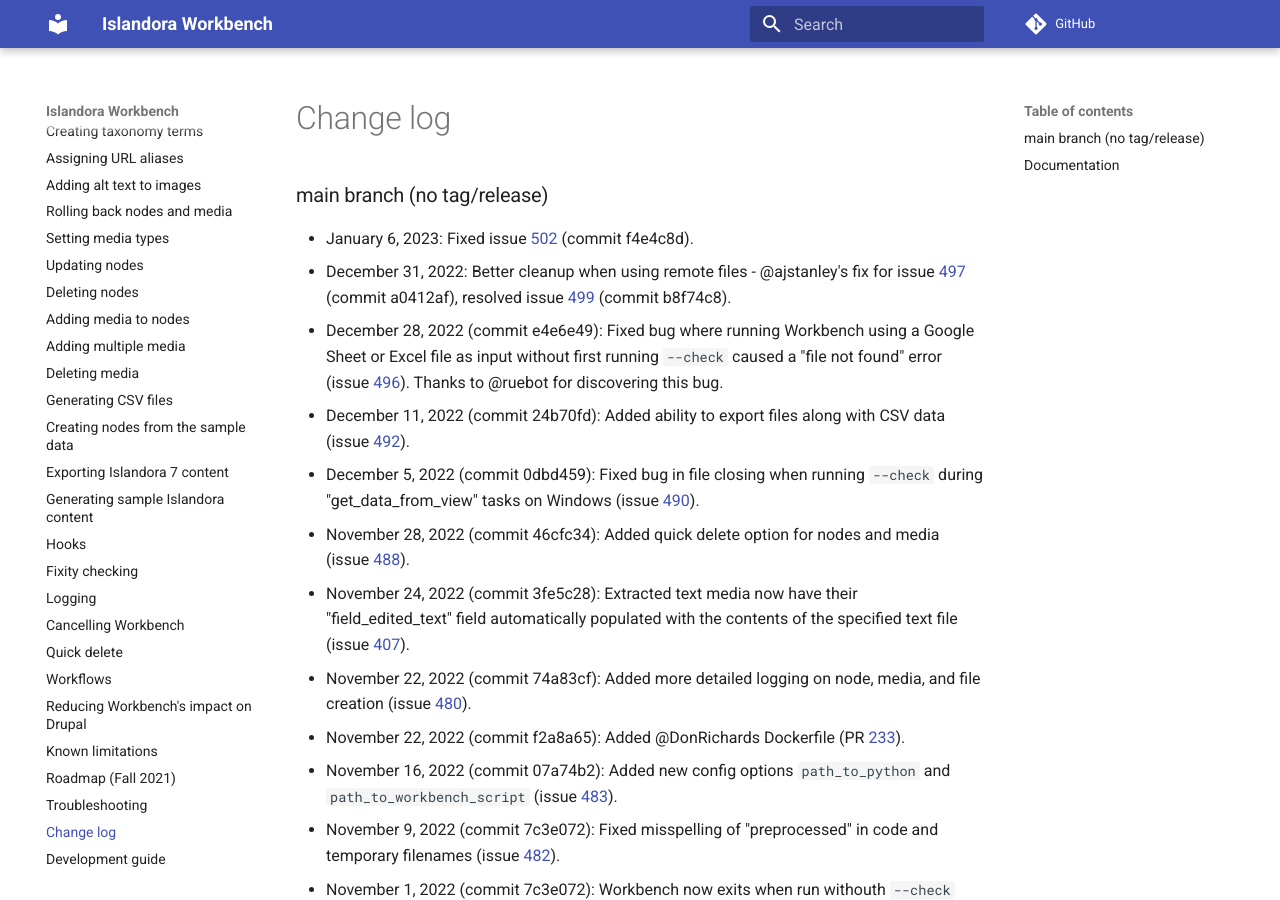
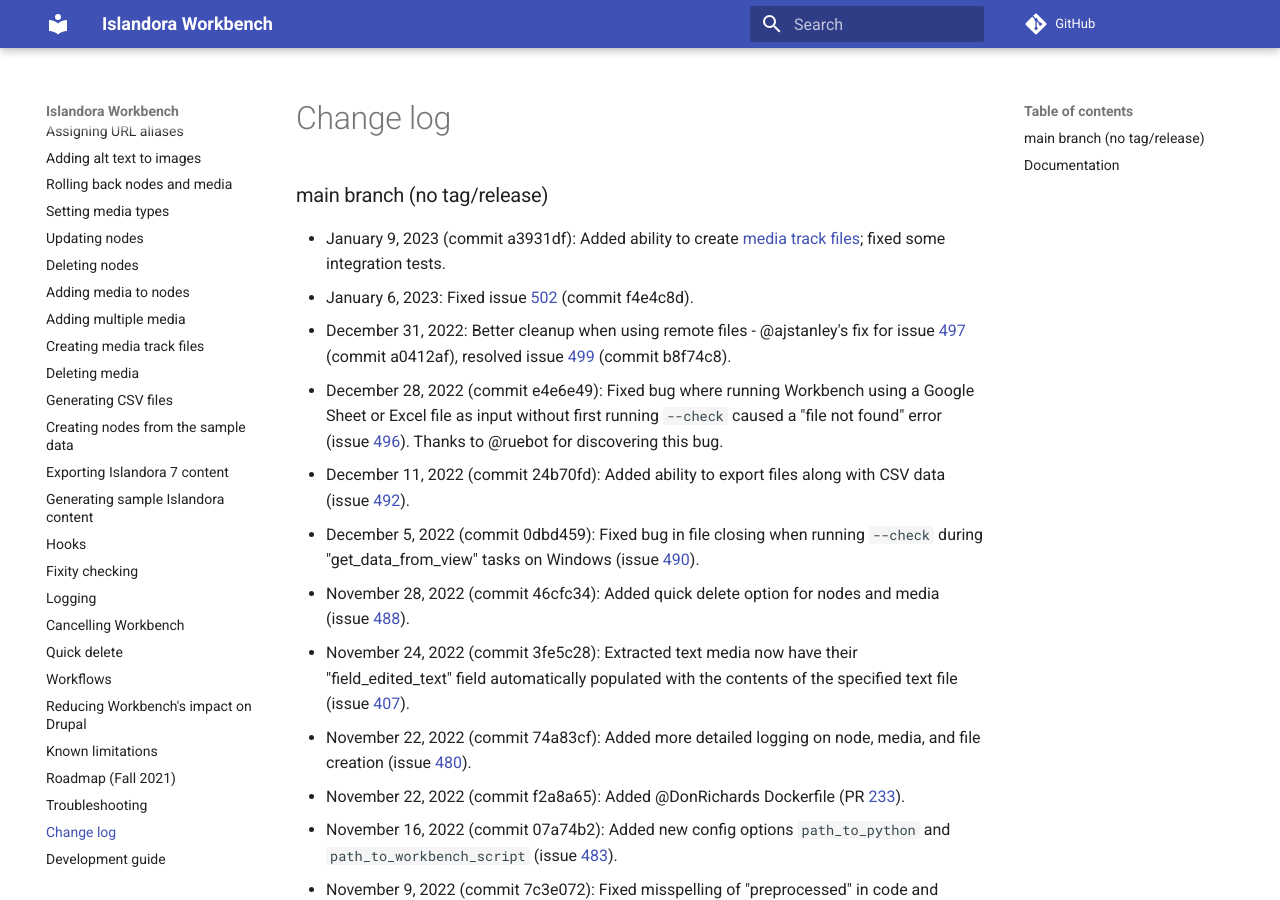
Before and after one commit to mjordan/islandora_workbench_docs, an MkDocs documentation site: the page built from docs/changelog.md, in a window 1280 px wide and 900 px high. Built offline with MkDocs 1.6.1 and Material for MkDocs 9.7.7, drawn with Linux system fonts in a browser that asks for light colours; comment, search, counter and statistics services are not loaded; some of the changed text lies outside the part shown.

Commit message:
Linked docs for creating media track files; some additional corrections.

```diff
--- a/docs/changelog.md
+++ b/docs/changelog.md
@@ -1,5 +1,6 @@
 ### main branch (no tag/release)
 
+* January 9, 2023 (commit a3931df): Added ability to create [media track files](https://github.com/mjordan/islandora_workbench/issues/373); fixed some integration tests.
 * January 6, 2023: Fixed issue [502](https://github.com/mjordan/islandora_workbench/issues/502) (commit f4e4c8d).
 * December 31, 2022: Better cleanup when using remote files - @ajstanley's fix for issue [497](https://github.com/mjordan/islandora_workbench/issues/497) (commit a0412af), resolved issue [499](https://github.com/mjordan/islandora_workbench/issues/497) (commit b8f74c8).
 * December 28, 2022 (commit e4e6e49): Fixed bug where running Workbench using a Google Sheet or Excel file as input without first running `--check` caused a "file not found" error (issue [496](https://github.com/mjordan/islandora_workbench/issues/496)). Thanks to @ruebot for discovering this bug.
@@ -26,6 +27,7 @@
 
 ### Documentation
 
+* January 9, 2023: Added docs for creating "[Media track files](/islandora_workbench_docs/media_track_files/)."
 * January 8, 2023: Updated "[Known limitations](/islandora_workbench_docs/limitations/)" with a work around for unsupported "Filter by an entity reference View" fields; added examples of valid Windows paths to "[Values in the 'file' column](/islandora_workbench_docs/fields/#values-in-the-file-column)."
 * December 29, 2022: Minor corrections to "[Known limitations](/islandora_workbench_docs/limitations/)", "[Workflows](/islandora_workbench_docs/workflows/)", "[Creating paged, compound, and collection content](/islandora_workbench_docs/paged_and_compound/)," and "[Preparing your data](/islandora_workbench_docs/preparing_data/)."
 * December 28, 2022: Added cross reference between "[CSV field templates](/islandora_workbench_docs/field_templates/)" and "[Ignoring CSV rows and columns](/islandora_workbench_docs/ignoring_csv_rows_and_columns/#ignoring-csv-columns)".
--- a/mkdocs.yml
+++ b/mkdocs.yml
@@ -26,6 +26,7 @@
     - Deleting nodes: deleting_nodes.md
     - Adding media to nodes: adding_media.md
     - Adding multiple media: adding_multiple_media.md
+    - Creating media track files: media_track_files.md
     - Deleting media: deleting_media.md
     - Generating CSV files: generating_csv_files.md
     - Creating nodes from the sample data: sample_data.md
```
Also changed, not shown: docs/check.md (+1 -0 lines), docs/configuration.md (+1 -1 lines), docs/media_track_files.md (+1 -1 lines).
